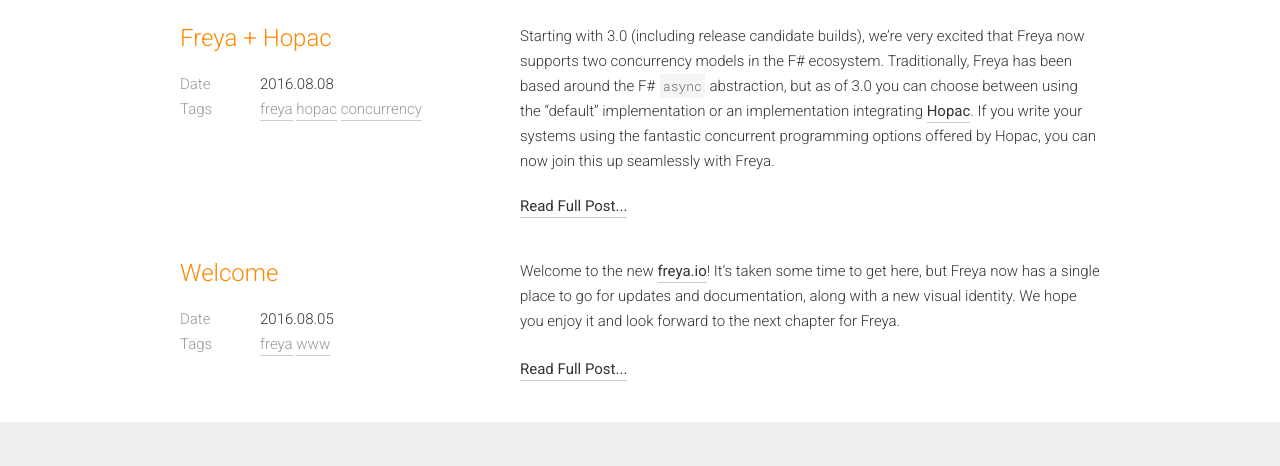
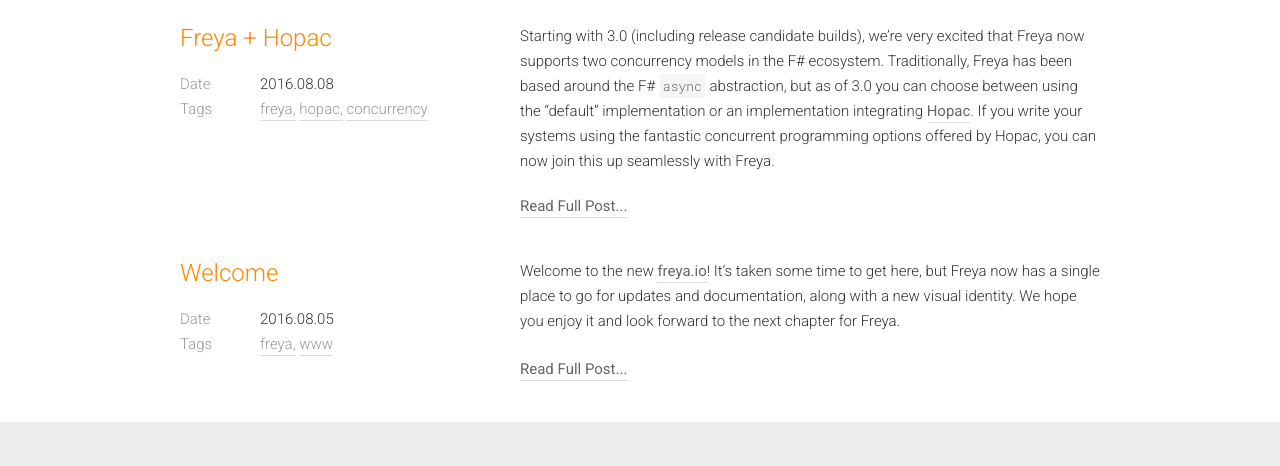
Before and after one commit to xyncro/sites-freya.io, a Jekyll site: the page built from blog/index.html, in a window 1280 px wide. Shown: the part 201-667 px from the top of the page. Built offline with Jekyll 4.4.1, drawn with Linux system fonts in a browser that asks for light colours.

Commit message:
experiments with sep lists

```diff
--- a/_sass/_blog.scss
+++ b/_sass/_blog.scss
@@ -65,6 +65,18 @@
 
                     dd {
                         width: 220px;
+
+                        a {
+                            &:after {
+                                content: ',';
+                            }
+                        }
+
+                        a:last-child {
+                            &:after {
+                                content: none;
+                            }
+                        }
                     }
                 }
             }
--- a/_sass/mixins/_links.scss
+++ b/_sass/mixins/_links.scss
@@ -4,22 +4,9 @@
 
 @mixin links-body {
     a {
-        border-bottom: 1px solid #ccc;
-        color: #333;
+        border-bottom: 1px solid #ddd;
+        color: #666;
         font-weight: $f-weight-h;
-        padding: 2px 0;
-        margin: -2px 0;
-
-        &:hover {
-            border-bottom: 1px solid #666;
-        }
-    }
-}
-
-@mixin links-light {
-    a {
-        border-bottom: 1px solid #ccc;
-        color: #999;
         padding: 2px 0;
         margin: -2px 0;
 
@@ -29,3 +16,17 @@
         }
     }
 }
+
+@mixin links-light {
+    a {
+        border-bottom: 1px solid #ddd;
+        color: #999;
+        padding: 2px 0;
+        margin: -2px 0;
+
+        &:hover {
+            border-bottom: 1px solid #999;
+            color: #666;
+        }
+    }
+}
```
